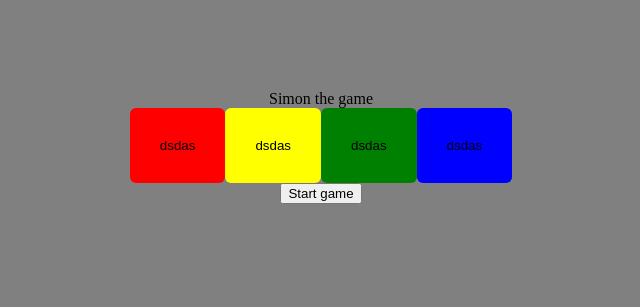
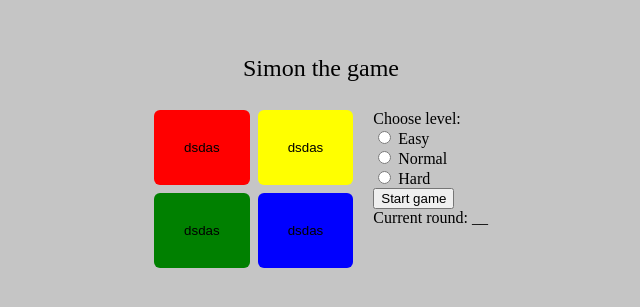
Before and after one commit to Sadnessa/test-game, a Vue app: page / in a window 1280 px wide. Shown: the part 253-560 px from the top of the page, without its empty margins (319-959 px from the left). Built offline with nearby package versions, Linux system fonts and the light colour scheme.

Commit message:
Selected design for the site.

```diff
--- a/src/App.vue
+++ b/src/App.vue
@@ -1,14 +1,39 @@
 <template>
   <div class="content">
     <div class="content__title">Simon the game</div>
+    <div class="content__main">
       <div class="content__game">
+        <div class="row">
           <GameButton bgColor="red">dsdas</GameButton>
           <GameButton bgColor="yellow">dsdas</GameButton>
+        </div>
+        <div class="row">
           <GameButton bgColor="green">dsdas</GameButton>
           <GameButton bgColor="blue">dsdas</GameButton>
         </div>
-    <div class="content__btns">
+      </div>
+      <div class="content__options">
+        <div class="level">
+          Choose level:
+          <label>
+            <input type="radio" name="level" value="easy" />
+            Easy
+          </label>
+          <label>
+            <input type="radio" name="level" value="normal" />
+            Normal
+          </label>
+          <label>
+            <input type="radio" name="level" value="hard" />
+            Hard
+          </label>
+        </div>
         <button class="start">Start game</button>
+        <div class="current-state">
+          Current round: __
+          <div class="lose-note"></div>
+        </div>
+      </div>
     </div>
   </div>
 </template>
@@ -25,7 +50,7 @@ export default {
 
 <style lang="scss">
 body {
-  background: gray;
+  background: rgb(197, 197, 197);
   margin: 0px;
 }
 </style>
@@ -38,5 +63,37 @@ body {
   flex-direction: column;
   width: 100%;
   height: 100vh;
+
+  &__title {
+    margin: 28px;
+    font-size: 24px;
+  }
+
+  &__main {
+    display: flex;
+  }
+
+  &__game {
+    margin-right: 20px;
+
+    .row {
+      button {
+        &:first-child {
+          margin-right: 8px;
+        }
+      }
+
+      &:first-child {
+        margin-bottom: 8px;
+      }
+    }
+  }
+
+  &__options {
+    .level {
+     display: flex;
+     flex-direction: column;
+    }
+  }
 }
 </style>
```
Lines whose indentation alone changed are shown as unchanged.
